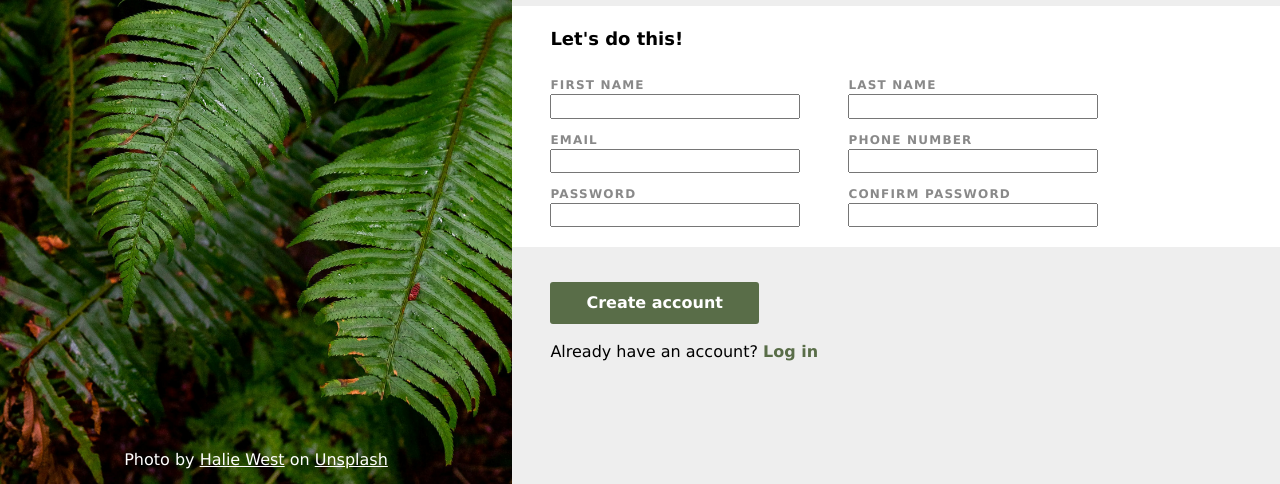
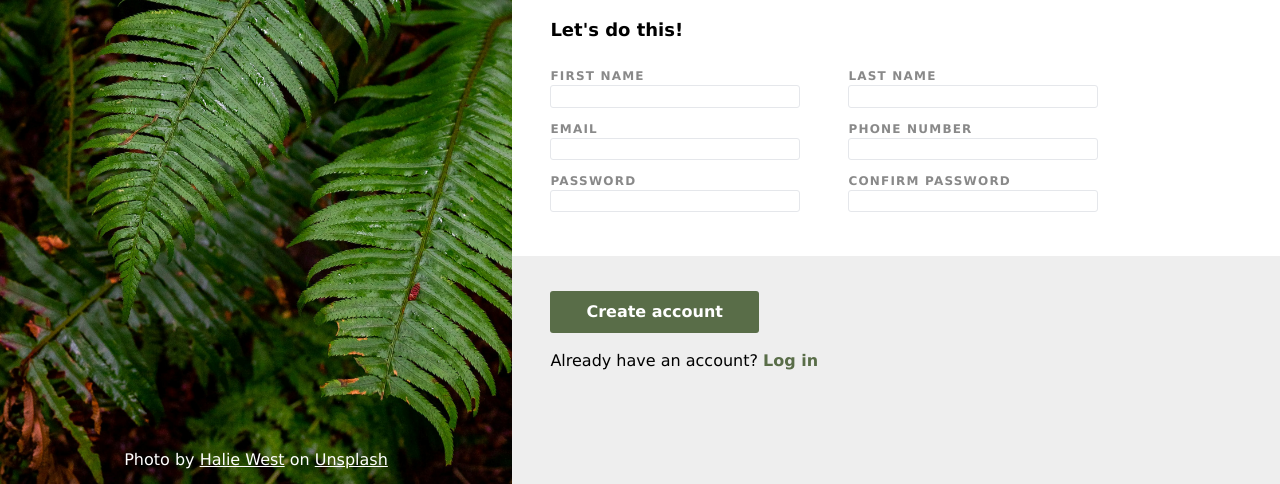
Before and after one commit to neumannal/odin-sign-up-form, a website: page index.html in a window 1280 px wide. Shown: the part 316-800 px from the top of the page. Drawn offline with nearby package versions, Linux system fonts and the light colour scheme.

Commit message:
style input boxes

```diff
--- a/style.css
+++ b/style.css
@@ -103,6 +103,7 @@ form {
     flex-wrap: wrap;
     max-width: 700px;
     gap: 12px 48px;
+    margin-bottom: 24px;
 }
 
 div .input {
@@ -121,6 +122,9 @@ label {
 input {
     width: 250px;
     box-sizing: border-box;
+    border: 1px solid #E5E7EB;
+    border-radius: 3px;
+    font-size: 14px;
 }
 
 input {
```
